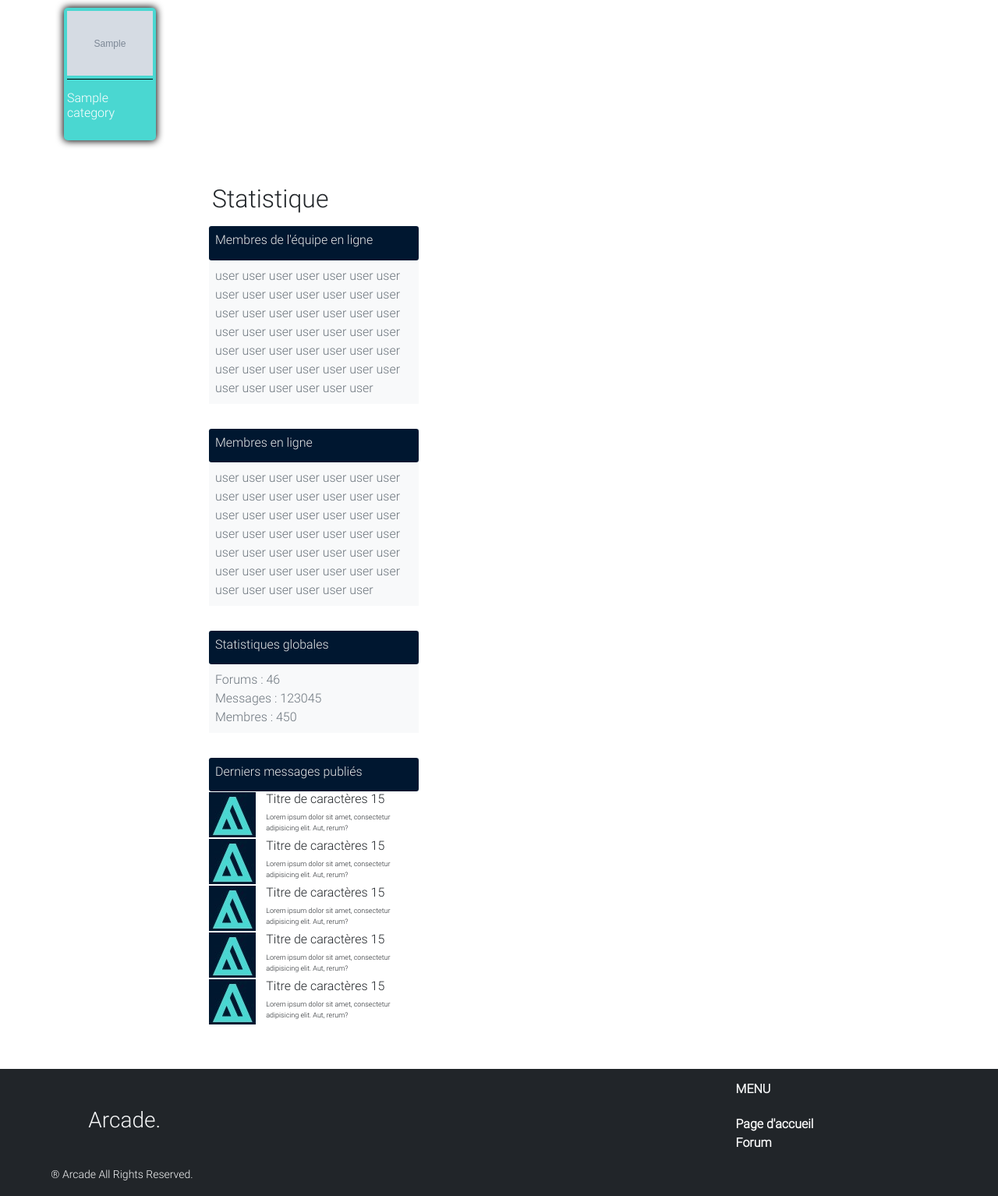
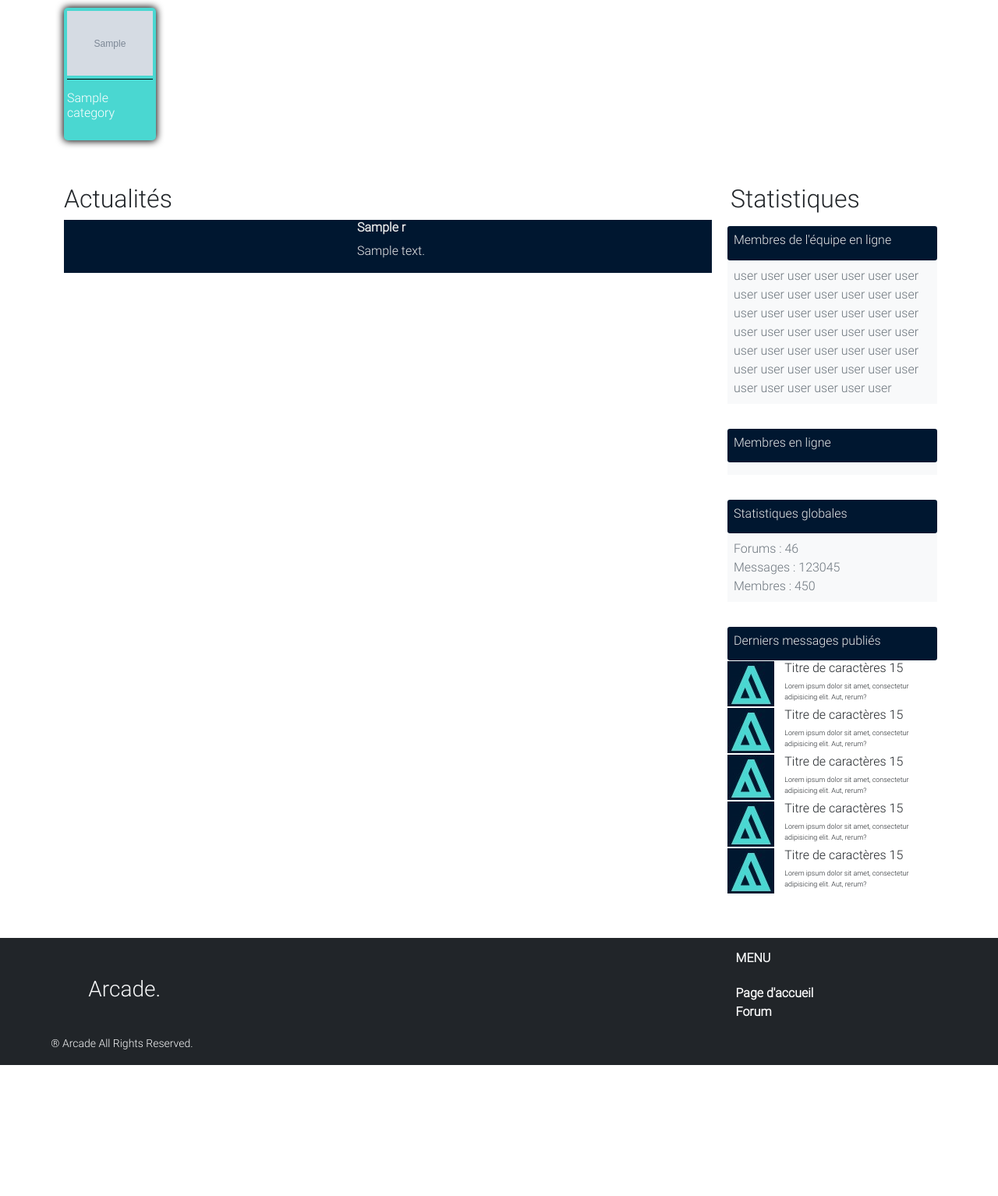
Before and after one commit to Kevins713/Arcade, a Symfony app: template templates/main/index.html.twig in a window 1280 px wide. Shown: the part 927-2461 px from the top of the page at 78% size. After the commit the page ends 2293 px from the top, so only its background shows below. Run offline with Twig, Linux system fonts and the light colour scheme; the template is opened without the code that fills it: most values are stand-ins (such as "Sample title", 1, 10 or a date in 2020); grey boxes marked "Sample" are stand-in pictures; some libraries are stand-ins or nearby versions.

Commit message:
Ajout de la partie actualités utilisant un flux RSS + ajout du champ lastVisit a l'entité User

```diff
--- a/composer.json
+++ b/composer.json
@@ -13,6 +13,7 @@
         "doctrine/doctrine-bundle": "^2.4",
         "doctrine/doctrine-migrations-bundle": "^3.1",
         "doctrine/orm": "^2.9",
+        "knplabs/knp-paginator-bundle": "^5.6",
         "phpdocumentor/reflection-docblock": "^5.2",
         "sensio/framework-extra-bundle": "^6.1",
         "symfony/asset": "5.3.*",
--- a/config/bundles.php
+++ b/config/bundles.php
@@ -14,4 +14,5 @@ return [
     Twig\Extra\TwigExtraBundle\TwigExtraBundle::class => ['all' => true],
     SymfonyCasts\Bundle\VerifyEmail\SymfonyCastsVerifyEmailBundle::class => ['all' => true],
     Stof\DoctrineExtensionsBundle\StofDoctrineExtensionsBundle::class => ['all' => true],
+    Knp\Bundle\PaginatorBundle\KnpPaginatorBundle::class => ['all' => true],
 ];
--- a/public/css/indexstyle.css
+++ b/public/css/indexstyle.css
@@ -36,15 +36,35 @@ a:hover {
     justify-content: center;
     align-items: center;
 }
+/* Aside */
 .aside {
     height: 60px;
 }
 .aside p{
     font-size: xx-small;
 }
-.btn.btn-darkblue {
-    background-color: var(--forum-darkblue);
-    color: #eaeaea;
-    border-radius: 5px;
-    border: 3px solid var(--forum-lightblue);
+.users-connected span a{
+    color: var(--forum-darkblue);
 }
+
+/* Actualité (flux RSS) */
+.wrapper {
+    display: grid;
+}
+.wrapper .img {
+    grid-column: 1 / 1;
+    grid-row: 1;
+}
+.wrapper .text {
+    grid-column: 2 / 3;
+    grid-row: 1;
+}
+/*@media (max-width: 991px){*/
+/*    .rss-img img{*/
+/*        max-height: 300px;*/
+/*    }*/
+/*}@media (min-width: 992px){*/
+/*    .rss-img img{*/
+/*        max-height: 300px;*/
+/*    }*/
+/*}*/
--- a/public/css/styles.css
+++ b/public/css/styles.css
@@ -32,6 +32,15 @@ a{
 .color-darkblue{
     color: var(--forum-darkblue);
 }
+.btn.btn-darkblue {
+    background-color: var(--forum-darkblue);
+    color: #eaeaea;
+    border-radius: 30px;
+    border: 3px solid var(--forum-lightblue);
+}
+.btn.btn-darkblue:hover{
+    background-color: var(--forum-orange);
+}
 /* Nécessaire à base.html.twig */
 .nav-link, .dropdown-item{
     color: #eaeaea;
--- a/src/Controller/MainController.php
+++ b/src/Controller/MainController.php
@@ -12,13 +12,17 @@ use Sensio\Bundle\FrameworkExtraBundle\Configuration\Security;
 class MainController extends AbstractController
 {
     /**
+     * Page d'accueil
      * @Route("/", name="home")
      */
     public function index(CategoryRepository $categories,Request $request): Response
     {
+        // Requête du flux RSS des actualités
+        $rss = simplexml_load_file('https://www.jeuxactu.com/rss/multi.rss');
 
         return $this->render('main/index.html.twig', [
-            'categories' => $categories->findAll()
+            'categories' => $categories->findAll(),
+            'rss' => $rss->channel->item
         ]);
     }
 
--- a/src/Controller/RegistrationController.php
+++ b/src/Controller/RegistrationController.php
@@ -30,10 +30,12 @@ class RegistrationController extends AbstractController
     public function register(Request $request, UserPasswordEncoderInterface $passwordEncoder): Response
     {
         $user = new User();
+
         $form = $this->createForm(RegistrationFormType::class, $user);
         $form->handleRequest($request);
 
         if ($form->isSubmitted() && $form->isValid()) {
+            $date = new \DateTime();
             // encode the plain password
             $user
                 ->setPassword(
@@ -42,7 +44,8 @@ class RegistrationController extends AbstractController
                     $form->get('plainPassword')->getData()
                 )
             )
-                ->setRegistrationDate(new \DateTime())
+                ->setRegistrationDate($date)
+                ->setLastVisit($date)
             ;
 
             $entityManager = $this->getDoctrine()->getManager();
--- a/templates/main/index.html.twig
+++ b/templates/main/index.html.twig
@@ -3,6 +3,10 @@
 {% block title %}Accueil{% endblock %}
 {% block css %}
     <link rel="stylesheet" href="{{ asset('css/indexstyle.css') }}">
+{% endblock %}
+{% block javascripts %}
+    <script src="https://cdnjs.cloudflare.com/ajax/libs/jquery/3.6.0/jquery.min.js" integrity="sha512-894YE6QWD5I59HgZOGReFYm4dnWc1Qt5NtvYSaNcOP+u1T9qYdvdihz0PPSiiqn/+/3e7Jo4EaG7TubfWGUrMQ==" crossorigin="anonymous"></script>
+    <script src="{{ asset('js/index.js') }}"></script>
 {% endblock %}
 
 {% block body %}
@@ -77,35 +81,55 @@
             </article>
         </div>
 
+        <div class="row">
             {# Catégories principales #}
-        <div class="row">
-            <div class="col-5 col-md-9">
+            <div class="col-6 offset-3 offset-lg-0 col-lg-9">
                 <h2>Catégories</h2>
-                <div class="row pb-4 mb-4 justify-content-md-start">
+                <div class="row pb-4 mb-4 justify-content-lg-start">
                 {% for category in categories %}
 
-                    <div class="col-12 col-md-2 my-2">
+                    <div class="col-12 col-md-6 col-lg-2 my-2">
                         <a href="">
                             <div class="category w-100 d-flex flex-column justify-content-center bg-lightblue p-1 rounded-3">
                                 <img src="{{ asset('images/categories/' ~ category.image ) }}" class="img-fluid" alt="...">
                                 <div class="category-title mt-1">
-                                    <h6 class="text-white fs-6 fs-md-3">{{ category.title }}</h6>
+                                    <h6 class="text-white fs-6 fs-lg-3">{{ category.title|capitalize }}</h6>
                                 </div>
                             </div>
                         </a>
                     </div>
                     {% endfor %}
                     {% if is_granted('ROLE_MODERATOR') %}
-                        <div class="col-12 col-md-2 my-2 d-flex align-items-center">
+                        <div class="col-12 col-md-6 col-lg-2 my-2 d-flex align-items-center">
                             <a href="{{ path('category_new_category') }}"><button class="btn btn-darkblue">Ajouter une catégorie</button></a>
                         </div>
                     {% endif %}
                 </div>
             </div>
-            <div class="col-5 offset-2 col-md-3">
+
+
+        </div>
+        <div class="row">
+            <div class="col-12 col-lg-9">
+                <h2>Actualités</h2>
+                {% for item in rss %}
+                    <div class="my-1 wrapper bg-darkblue">
+                        <div class="rss-img img my-auto">
+                            <img class="img-fluid" src="{{ item.enclosure.attributes.url }}" alt=""><br>
+                        </div>
+                        <div class="ms-2 text">
+                            <h6><a href="{{ item.link }}">{{ item.title }}</a></h6>
+                            <p>{{ item.description }}</p>
+                        </div>
+                    </div>
+
+                {% endfor %}
+            </div>
+            {# Aside Statistiques #}
+            <div class="col-12 col-lg-3">
                 <!-- Aside -->
                 <aside class="col-12">
-                    <h2>Statistique</h2>
+                    <h2>Statistiques</h2>
                     <div class="row">
                         <div class="col-12 p-2">
                             <div class="aside-header bg-darkblue p-2 rounded-1">
@@ -123,9 +147,7 @@
                                 <h3 class="h6">Membres en ligne</h3>
                             </div>
                             <div class="aside-content">
-                                <p class="p-2 bg-light text-secondary">user user user user user user user user user user user user user user user user user
-                                    user user user user user user user user user user user user user user user user user user user user user user user user user user user user user user user
-                                </p>
+                                <p class="p-2 users-connected bg-light text-secondary"></p>
                             </div>
                         </div>
 
```
Also changed, not shown: src/Controller/ForumController.php (+3 -7 lines), src/Entity/User.php (+17 -0 lines), src/Repository/UserRepository.php (+14 -0 lines), 2 other files. Lines whose indentation alone changed are shown as unchanged.
